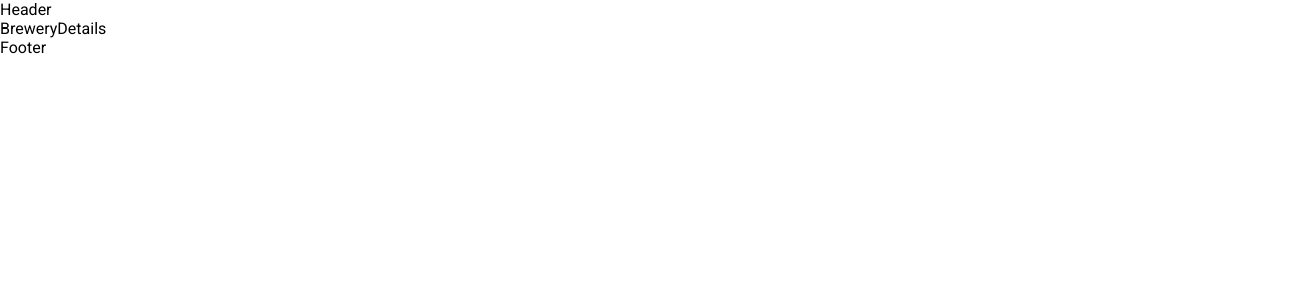
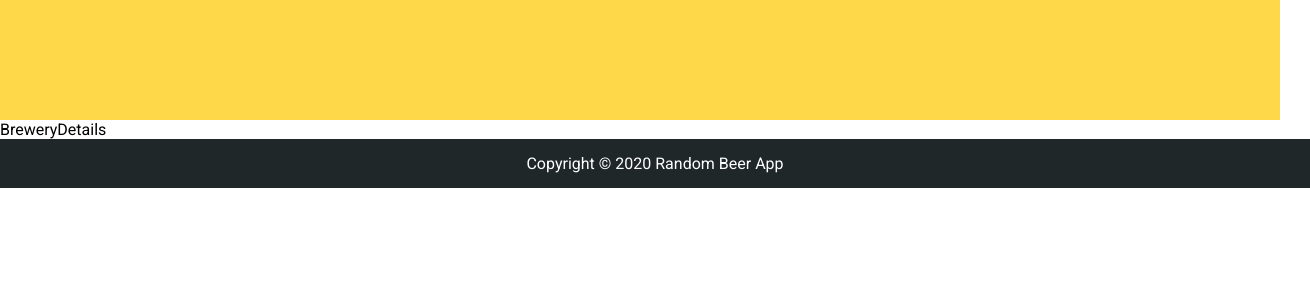
Before and after one commit to thalesleite/random-beer-app, a React (Create React App) app: page /details in a window 1280 px wide. Shown: the top 300 px of the page, 1310 px wide, since content can reach past the window. Built offline with nearby package versions, Linux system fonts and the light colour scheme.

Commit message:
put some colours into variables scss and styled footer and header

```diff
--- a/src/components/Footer/Footer.js
+++ b/src/components/Footer/Footer.js
@@ -1,13 +1,23 @@
 import React from 'react';
+
+import { Grid } from '@material-ui/core';
+import { Link } from 'react-router-dom';
 
 import './Footer.scss';
 
 function Footer() {
-    return (
-        <div>
-          Footer
-        </div>
-    );
+  let newDate = new Date()
+  let year = newDate.getFullYear();
+
+  return (
+    <footer className="footer">
+      <Grid container spacing={3}>
+        <Grid item xs={12} md={12}>
+          <span>Copyright © {year} Random Beer App</span>
+        </Grid>
+      </Grid>
+    </footer>
+  );
 }
 
 export default Footer;
--- a/src/components/Footer/Footer.scss
+++ b/src/components/Footer/Footer.scss
@@ -0,0 +1,13 @@
+@import '../../scss/variables';
+
+.footer {
+  display: flex;
+  justify-content: space-between;
+  width: 100%;
+  height: auto;
+  padding: 15px;
+  text-align: center;
+  bottom: 0;
+  background-color: $color-black;
+  color: white;
+}
--- a/src/components/Header/Header.js
+++ b/src/components/Header/Header.js
@@ -4,9 +4,7 @@ import './Header.scss';
 
 function Header() {
     return (
-        <div>
-          Header
-        </div>
+      <div className="header"></div>
     );
 }
 
--- a/src/components/Header/Header.scss
+++ b/src/components/Header/Header.scss
@@ -0,0 +1,16 @@
+@import '../../scss/variables';
+
+.header {
+  height: 120px;
+  width: 100%;
+  display: flex;
+  justify-content: space-between;
+  top: 0;
+  background-color: $color-gold;
+
+  @media only screen and (max-width: 600px)  {
+    flex-wrap: wrap;
+    width: 100%;
+    justify-content: center;
+  }
+}
--- a/src/scss/_variables.scss
+++ b/src/scss/_variables.scss
@@ -0,0 +1,4 @@
+// **** COLORS **** //
+
+$color-black: #1f2729;
+$color-gold: #fed849;
```
